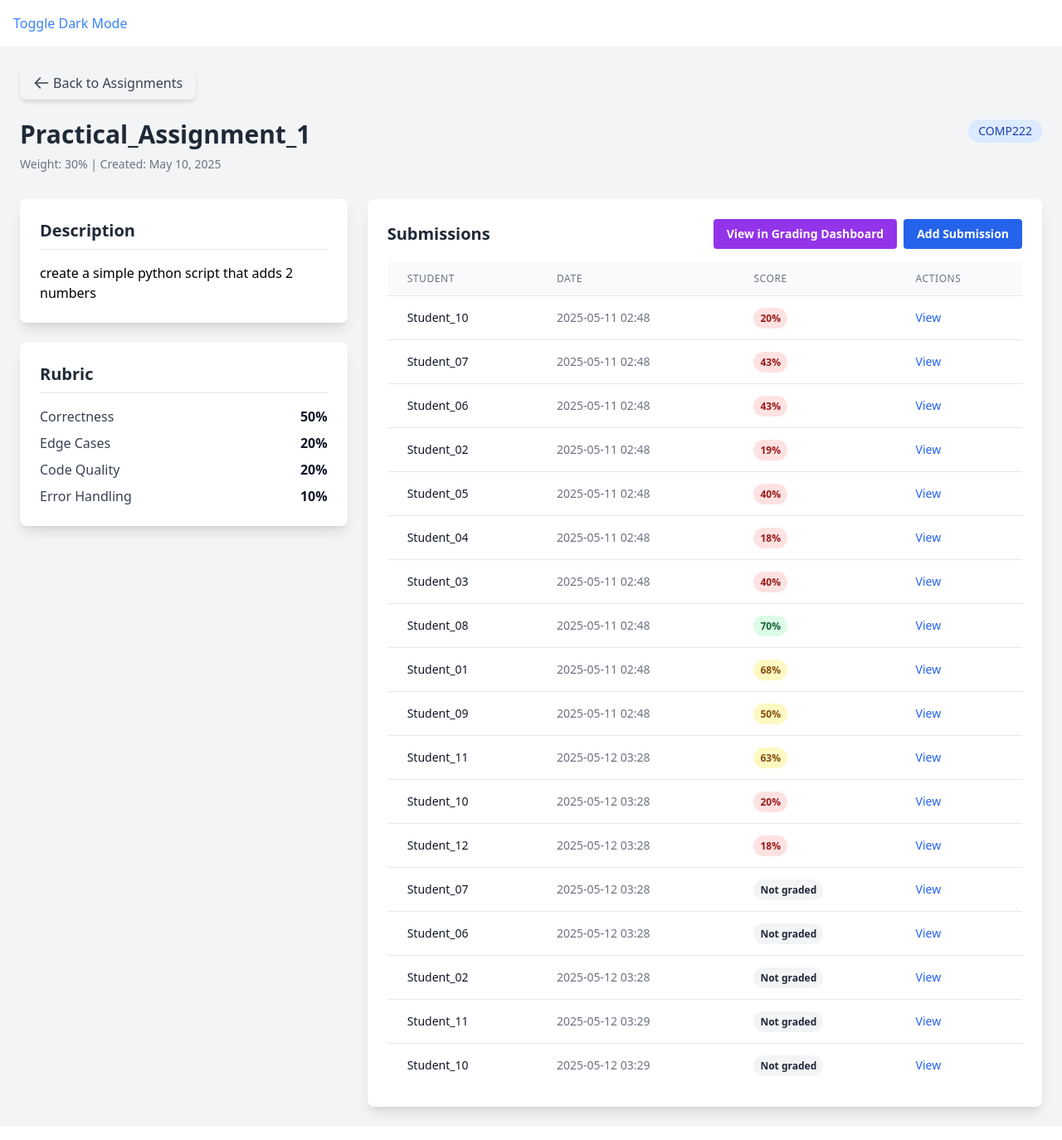
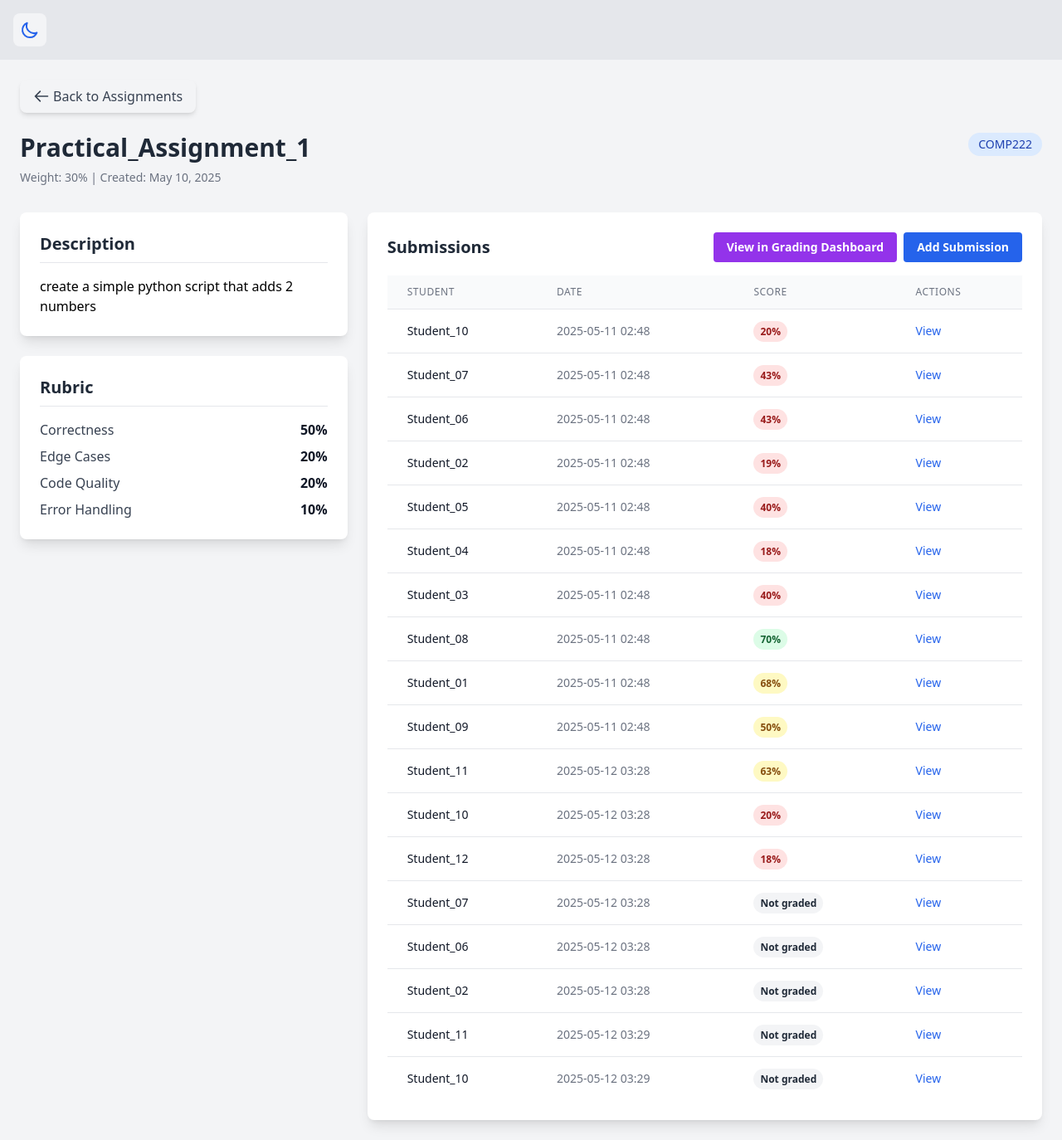
Before and after one commit to EyadAbouKer/grAIder, a Flask app: page /assignment/1 in a window 1280 px wide. Shown: the whole page at 83% size. Run offline with Flask 3, Linux system fonts and the light colour scheme; some libraries are stand-ins or nearby versions.

Commit message:
enhanced icons

```diff
--- a/templates/base.html
+++ b/templates/base.html
@@ -16,9 +16,18 @@
         }
     </script>
     </head>
-<body class="bg-white dark:bg-gray-900 text-black dark:text-white">
+<body class="bg-gray-200 dark:bg-gray-900 text-black dark:text-white">
     <header class="p-4">
-      <button id="darkModeToggle" class="text-blue-500 hover:underline">Toggle Dark Mode</button>
+      <button id="darkModeToggle" class="p-2 rounded-lg bg-gray-100 dark:bg-gray-800 hover:bg-gray-200 dark:hover:bg-gray-700 transition-colors duration-200">
+        <!-- Sun icon for dark mode -->
+        <svg class="w-6 h-6 hidden dark:inline-block text-yellow-500" fill="none" stroke="currentColor" viewBox="0 0 24 24" xmlns="http://www.w3.org/2000/svg">
+          <path stroke-linecap="round" stroke-linejoin="round" stroke-width="2" d="M12 3v1m0 16v1m9-9h-1M4 12H3m15.364 6.364l-.707-.707M6.343 6.343l-.707-.707m12.728 0l-.707.707M6.343 17.657l-.707.707M16 12a4 4 0 11-8 0 4 4 0 018 0z"></path>
+        </svg>
+        <!-- Moon icon for light mode -->
+        <svg class="w-6 h-6 dark:hidden text-blue-600" fill="none" stroke="currentColor" viewBox="0 0 24 24" xmlns="http://www.w3.org/2000/svg">
+          <path stroke-linecap="round" stroke-linejoin="round" stroke-width="2" d="M20.354 15.354A9 9 0 018.646 3.646 9.003 9.003 0 0012 21a9.003 9.003 0 008.354-5.646z"></path>
+        </svg>
+      </button>
     </header>
     <main>
       {% block content %}{% endblock %}
--- a/templates/grading_dashboard.html
+++ b/templates/grading_dashboard.html
@@ -54,12 +54,12 @@
     <!-- Right Sections: Students and Execution Results -->
     <div class="md:col-span-2 space-y-3">
       <!-- Students Section -->
-      <div class="bg-white dark:bg-gray-800 rounded-lg shadow-lg flex flex-col overflow-hidden" id="students-container">
+      <div class="bg-white dark:bg-gray-800 rounded-lg shadow-lg flex flex-col overflow-hidden " id="students-container">
         <!-- Students content here -->
         <div class="bg-green-600 text-white p-1">
           <h2 class="text-lg font-medium">Student Solutions</h2>
         </div>
-        <button class="mb-3 bg-indigo-700 hover:bg-indigo-800 text-white px-4 py-2 rounded-lg"
+        <button class="mb-3 mt-3 bg-indigo-700 hover:bg-indigo-800 text-white px-4 py-2 rounded-lg w-1/2 mx-auto block shadow-lg flex items-center justify-center"
                 onclick="evaluateAllStudents()">
           Evaluate All Students
         </button>
```
Also changed, not shown: instance/Student.db.
